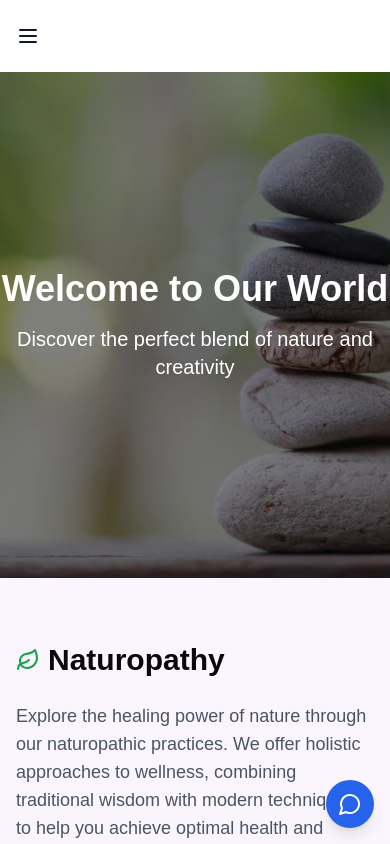
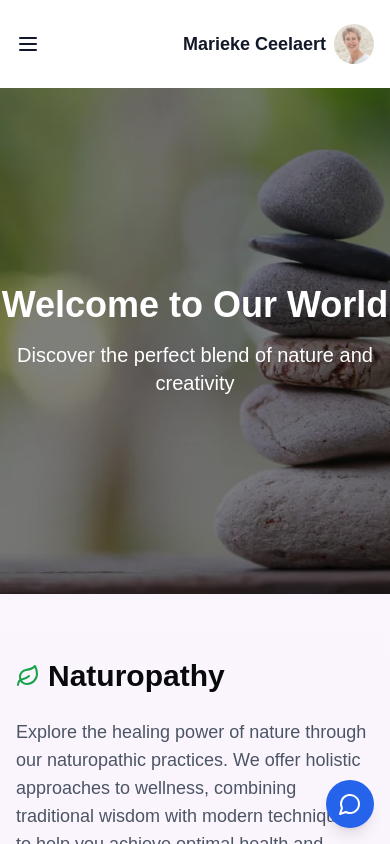
Before and after one commit to HOTP0T/MariekeWebApp, a Next.js app: page / in a window 390 px wide. Shown: the top 844 px of the page. Built offline with nearby package versions, Linux system fonts and the light colour scheme.

Commit message:
improved footer links and improved navbar reponsivness

```diff
--- a/app/components/Footer.tsx
+++ b/app/components/Footer.tsx
@@ -17,6 +17,7 @@ const Footer = () => {
             <ul className="space-y-2">
               <li><Link href="/" className="hover:text-blue-600">Home</Link></li>
               <li><Link href="/contact" className="hover:text-blue-600">Contact</Link></li>
+              <li><Link href="/faq" className="hover:text-blue-600">FAQ</Link></li>
               <li><Link href="/naturopathy" className="hover:text-blue-600">Naturopathy</Link></li>
               <li><Link href="/sewing" className="hover:text-blue-600">Sewing</Link></li>
             </ul>
--- a/app/components/Navbar.tsx
+++ b/app/components/Navbar.tsx
@@ -16,7 +16,6 @@ export default function Navbar() {
     <header className="bg-white shadow-sm">
       <nav className="container mx-auto px-4 py-6">
         <div className="flex justify-between items-center">
-
           {/* Desktop Links */}
           <div className="hidden md:flex items-center justify-between w-full">
             {/* First group of links */}
@@ -54,10 +53,24 @@ export default function Navbar() {
             </div>
           </div>
 
-          {/* Mobile menu button */}
-          <button className="md:hidden text-gray-900" onClick={toggleMenu} aria-label="Toggle menu">
-            {isOpen ? <X size={24} /> : <Menu size={24} />}
-          </button>
+          {/* Mobile layout */}
+          <div className="md:hidden flex justify-between items-center w-full">
+            {/* Mobile menu button */}
+            <button className="text-gray-900" onClick={toggleMenu} aria-label="Toggle menu">
+              {isOpen ? <X size={24} /> : <Menu size={24} />}
+            </button>
+
+            {/* Mobile Avatar */}
+            <div className="flex items-center space-x-2">
+              <div className="text-lg font-semibold text-gray-900">
+                Marieke Ceelaert
+              </div>
+              <Avatar className="w-10 h-10">
+                <AvatarImage src="/contact/1516469448723.png" alt="User Avatar" />
+                <AvatarFallback>MC</AvatarFallback>
+              </Avatar>
+            </div>
+          </div>
         </div>
 
         {/* Mobile menu */}
```
